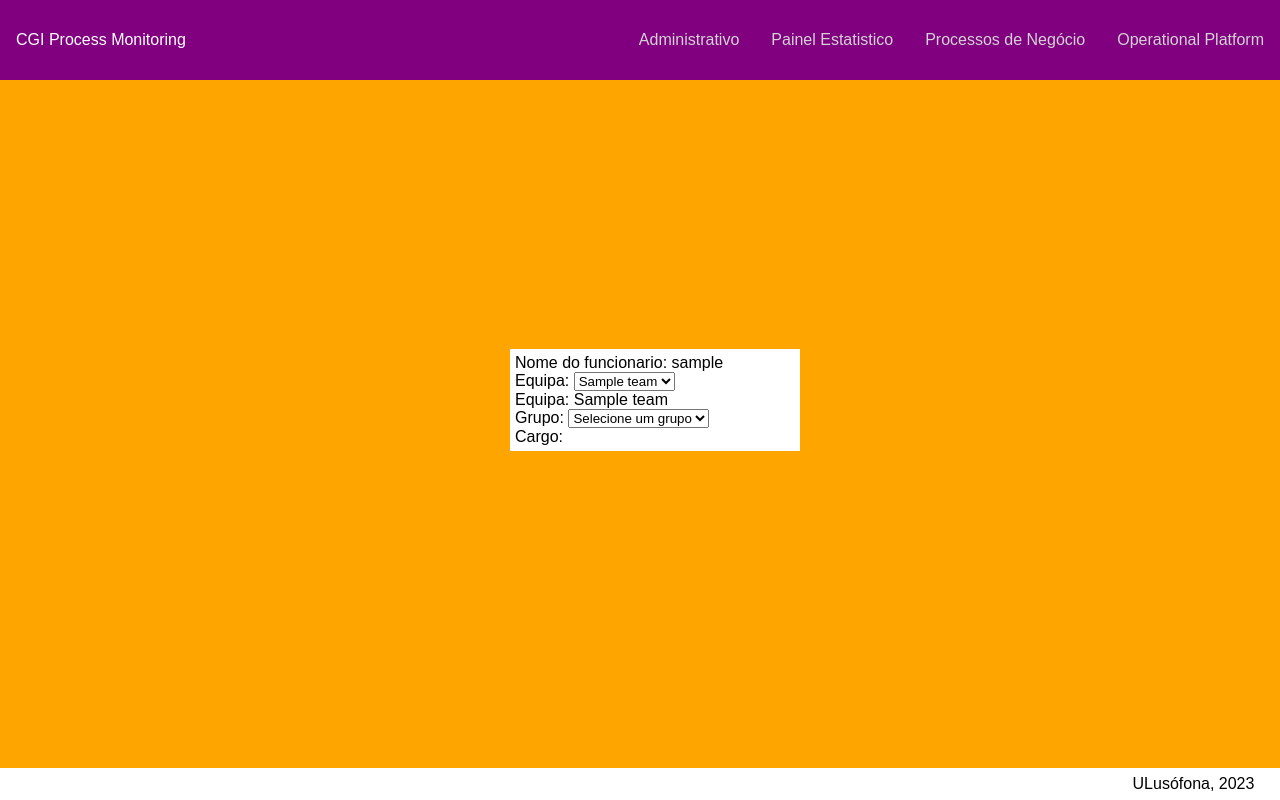
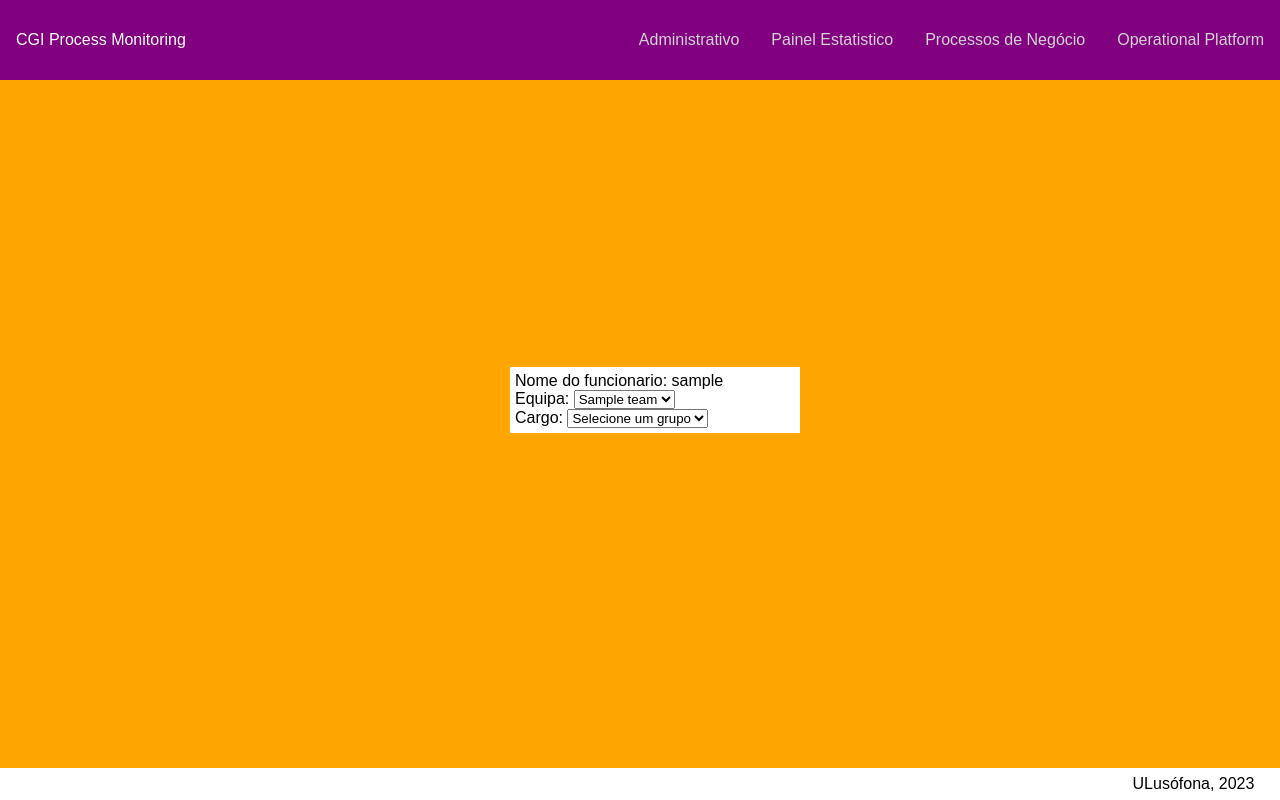
Before and after one commit to vanguart/CGI-Process-Monitoring-302-303, a Django app: page /gerirCargos in a window 1280 px wide. Run offline with Django 4.2, Linux system fonts and the light colour scheme; tables that the repository leaves empty hold one stand-in row (values such as "Sample post").

Commit message:
Updated `GerirCargos Admin`

```diff
--- a/apps/admin_platform/templates/admin_platform/gerirCargos.html
+++ b/apps/admin_platform/templates/admin_platform/gerirCargos.html
@@ -50,13 +50,11 @@
 
                     </form>
 
-                    <p>Equipa: {{ user.idTeam }}</p>
-
 
                     <form action="{% url 'gerirCargos' %}" method="POST">
                         {% csrf_token %}
 
-                        <label for="grupo">Grupo:</label>
+                        <label for="grupo">Cargo:</label>
                         <select name="grupo" onchange="this.form.submit();">
 
                             {% if user.idGroupUser %}
@@ -82,8 +80,6 @@
 
                     </form>
 
-                    <p>Cargo: {{ user.idGroupUser.name }}</p>
-
                 </div>
             {% endfor %}
 
--- a/apps/admin_platform/views.py
+++ b/apps/admin_platform/views.py
@@ -67,6 +67,7 @@ def adminGerirCargos_view(request):
         # FORMULARIO DE ALTERACAO DE GRUPO
         if request.POST.get('grupo'):
             group_id, user_id_group = request.POST.get('grupo').split('-')
+            #changeGrupo(group_id, user_id_group)
 
 
     context = {
```
